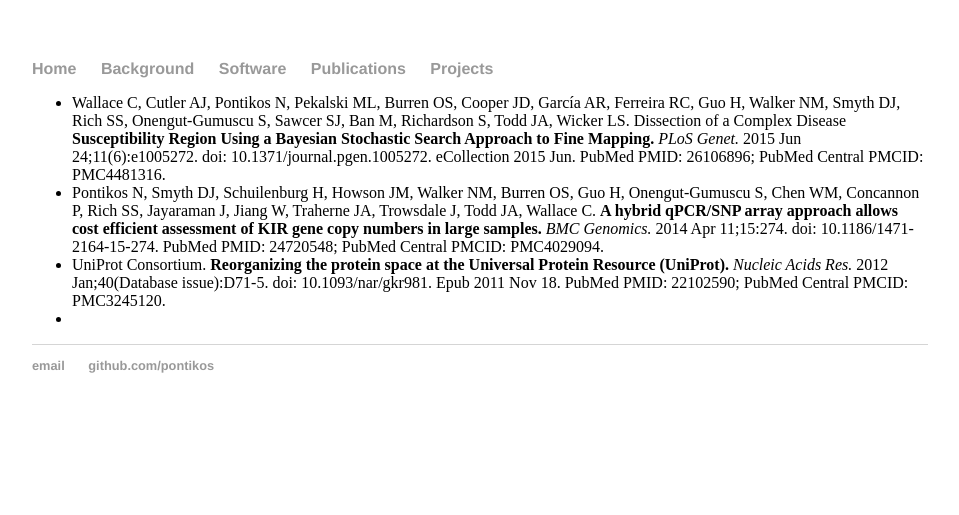
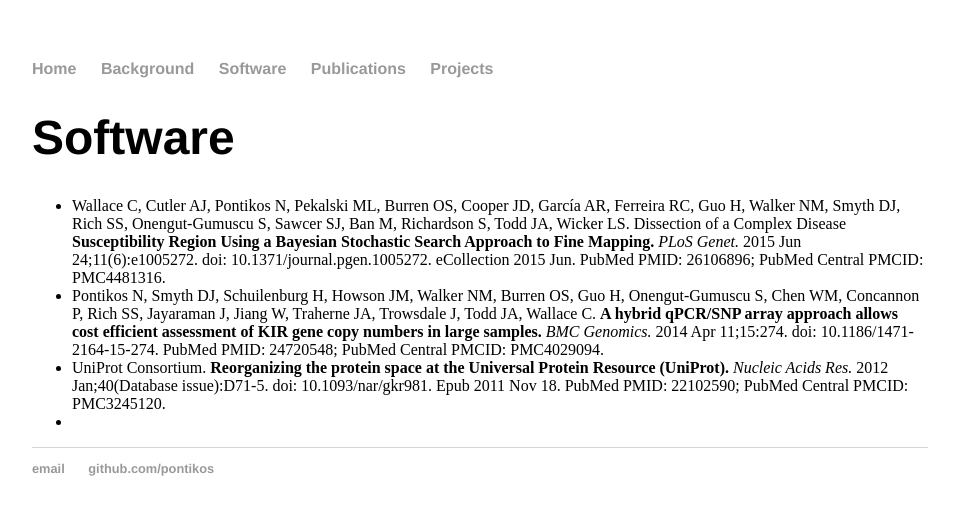
Before and after one commit to pontikos/pontikos.github.io, a Jekyll site: the page built from Publications/index.html, in a window 1280 px wide. Shown: the top 515 px of the page, without its empty margins (160-1119 px from the left). Built offline with Jekyll 4.4.1, drawn with Linux system fonts in a browser that asks for light colours.

Commit message:
Update index.html

```diff
--- a/Publications/index.html
+++ b/Publications/index.html
@@ -2,6 +2,8 @@
 layout: default
 title: Nikolas Pontikos, Postdoc
 ---
+<h1> Software </h1>
+
 
 <ul>
 
```
